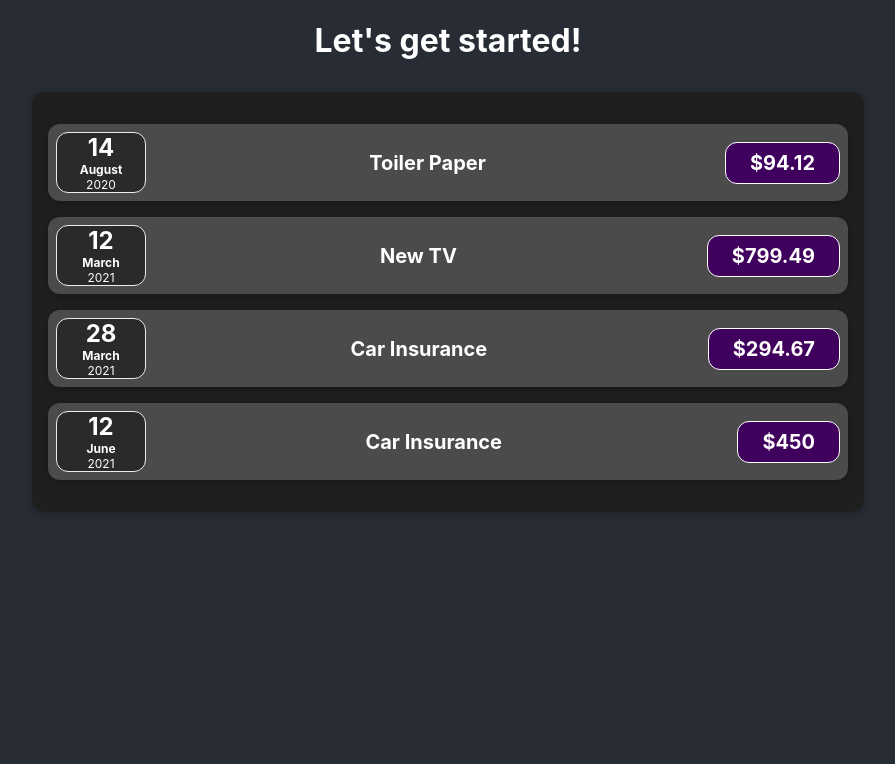
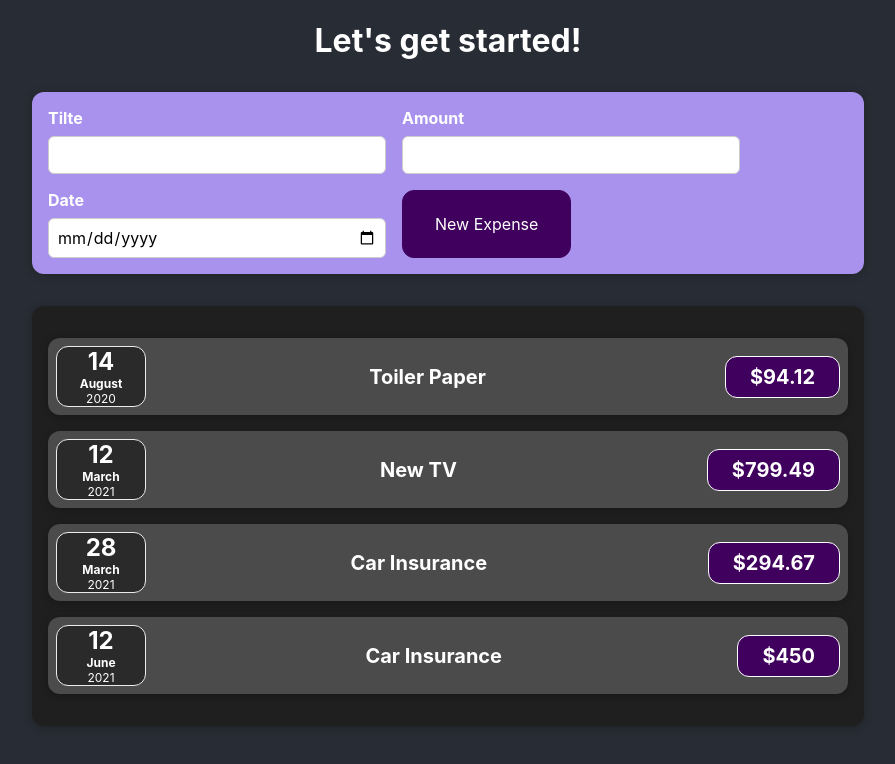
Before and after one commit to abd-h/react-study-take-ii, a React (Create React App) app: page / in a window 1280 px wide. Shown: the top 764 px of the page, without its empty margins (192-1087 px from the left). Built offline with nearby package versions, Linux system fonts and the light colour scheme.

Commit message:
added expenseForm

```diff
--- a/src/App.js
+++ b/src/App.js
@@ -1,6 +1,7 @@
 
 import "./App.css";
 import Expenses from "./components/Expenses/Expenses";
+import NewExpense from "./components/NewExpense/NewExpense";
 
 function App() {
   const expenses = [
@@ -28,6 +29,7 @@ function App() {
   return (
     <div className="App">
       <h1>Let's get started!</h1>
+      <NewExpense />
       <Expenses expenses={expenses} />
     </div>
   );
--- /dev/null
+++ b/src/components/NewExpense/ExpenseForm.css
@@ -0,0 +1,26 @@
+.new-expense__controls {
+    display: flex;
+    flex-wrap: wrap;
+    gap: 1rem;
+    text-align: left;
+}
+
+.new-expense__control label {
+    font-weight: bold;
+    margin-block-end: 0.5rem;
+    display: block;
+}
+
+.new-expense__control input {
+    font: inherit;
+    padding-block: 0.5rem;
+    padding-inline: 0.5rem;
+    border-radius: 6px;
+    border: 1px solid #ccc;
+    width: 20rem;
+    max-width: 100%;
+}
+
+.expense__actions {
+    text-align: right;
+}
--- /dev/null
+++ b/src/components/NewExpense/ExpenseForm.js
@@ -0,0 +1,79 @@
+import React, { useState } from "react";
+
+import "./ExpenseForm.css";
+
+const ExpenseForm = (props) => {
+  const [enteredTitle, setEnteredTitle] = useState(""),
+    [enteredAmount, setEnteredAmount] = useState(""),
+    [enteredDate, setEnteredDate] = useState("");
+
+
+    // One functioin to handle all three events.
+    const inputChangeHandler = (identifier, value) => {
+      return (identifier === "title")
+       ? setEnteredTitle(pre => (pre = value))
+      :(identifier === "amount")
+       ? setEnteredAmount(pre => (pre = value))
+     :setEnteredDate((pre) => (pre = value));
+
+    };
+
+    const submitHandler = (event => {
+        event.preventDefault();
+
+        const expense = {
+            title: enteredTitle,
+            amount: enteredAmount,
+            date: new Date(enteredDate)
+        };
+        console.log(expense);
+        setEnteredAmount('');
+        setEnteredTitle('');
+        setEnteredDate('');
+    })
+    return (
+      <form onSubmit={submitHandler}>
+        <div className="new-expense__controls">
+          <div className="new-expense__control">
+            <label htmlFor="title">Tilte</label>
+            <input
+              type="text"
+              onChange={(event) =>
+                inputChangeHandler("title", event.target.value)
+              }
+              value={enteredTitle}
+            />
+          </div>
+          <div className="new-expense__control">
+            <label htmlFor="amount">Amount</label>
+            <input
+              type="number"
+              min="0.01"
+              step="0.01"
+              onChange={(event) =>
+                inputChangeHandler("amount", event.target.value)
+              }
+                        value={enteredAmount}
+            />
+          </div>
+          <div className="new-expense__control">
+            <label htmlFor="date">Date</label>
+            <input
+              type="date"
+              min="2019-01-01"
+              max="2022-12-31"
+              onChange={(event) =>
+                inputChangeHandler("date", event.target.value)
+              }
+                        value={enteredDate}
+            />
+          </div>
+          <button type="submit">New Expense</button>
+          {enteredAmount}
+        </div>
+      </form>
+    );
+  };
+
+
+export default ExpenseForm;
--- /dev/null
+++ b/src/components/NewExpense/NewExpense.css
@@ -0,0 +1,41 @@
+.new-expense {
+    background-color: #a892ee;
+    padding-block: 1rem;
+    padding-inline: 1rem;
+    margin-block: 2rem;
+    margin-inline: auto;
+    width: 50rem;
+    max-width: 95%;
+    border-radius: 12px;
+    text-align: center;
+    box-shadow: 0px 1px 8px rgba(0,0,0,0.25);
+}
+
+.new-expense button {
+    font: inherit;
+    cursor: pointer;
+    padding-block: 1rem;
+    padding-inline: 2rem;
+    border: 1px solid #40005d;
+    background-color: #40005d;
+    color: white;
+    border-radius: 12px;
+    margin-inline-end: 1rem;
+}
+
+.new-expense button:hover,
+.new-expense button:active {
+    background-color: #510674;
+    border-color: #510674;
+}
+
+.new-expense button.alternative {
+    color: #220131;
+    border-color: transparent;
+    background-color: transparent;
+}
+
+.new-expense button.alternative:hover,
+.new-expense button.alternative:active {
+    background-color: #ddb3f8;
+}
--- /dev/null
+++ b/src/components/NewExpense/NewExpense.js
@@ -0,0 +1,14 @@
+import React from 'react';
+import ExpenseForm from './ExpenseForm';
+
+import './NewExpense.css';
+
+const NewExpense = (props) => {
+    return (
+        <div className='new-expense'>
+            <ExpenseForm />
+        </div>
+    )
+ }
+
+export default NewExpense;
```
